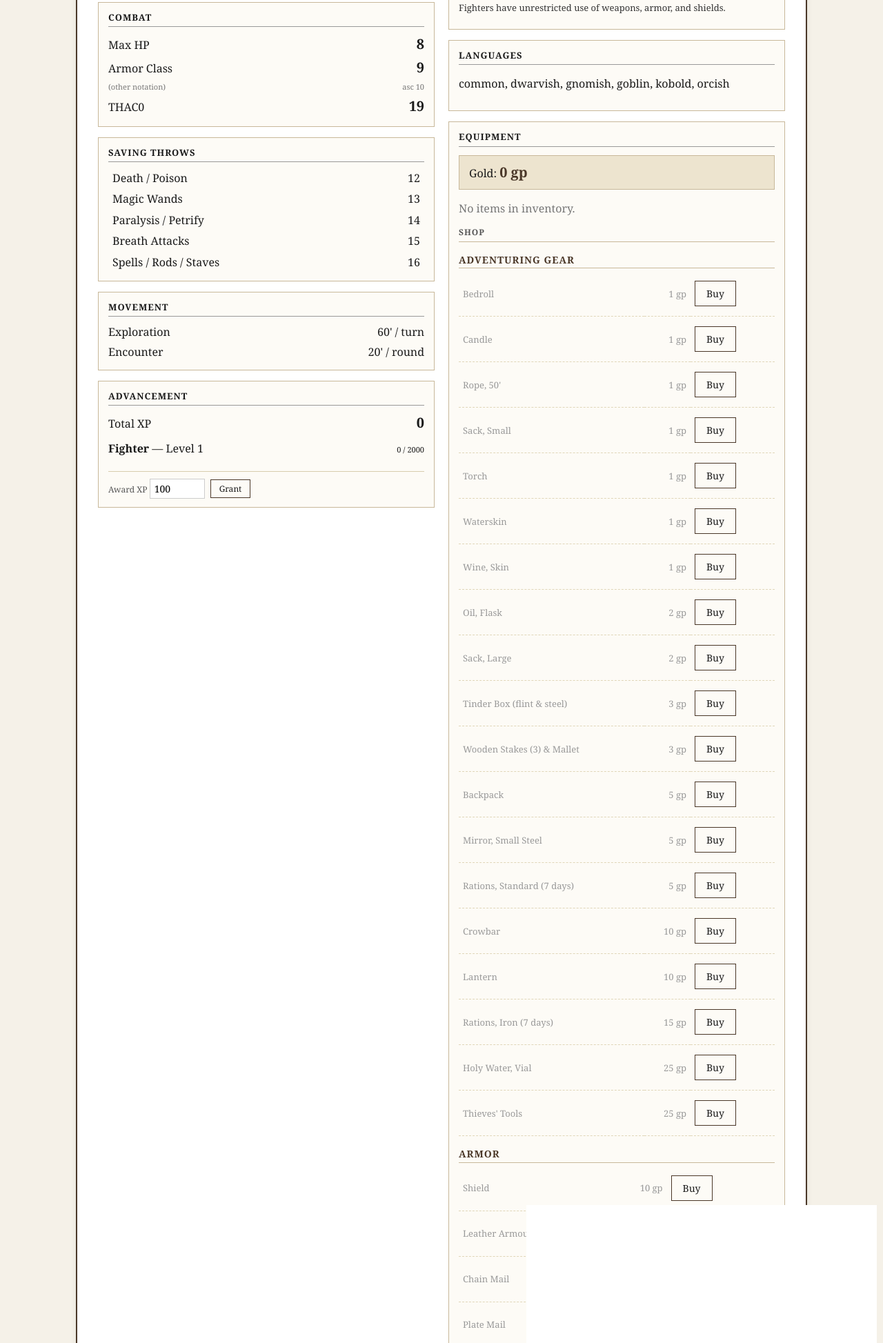
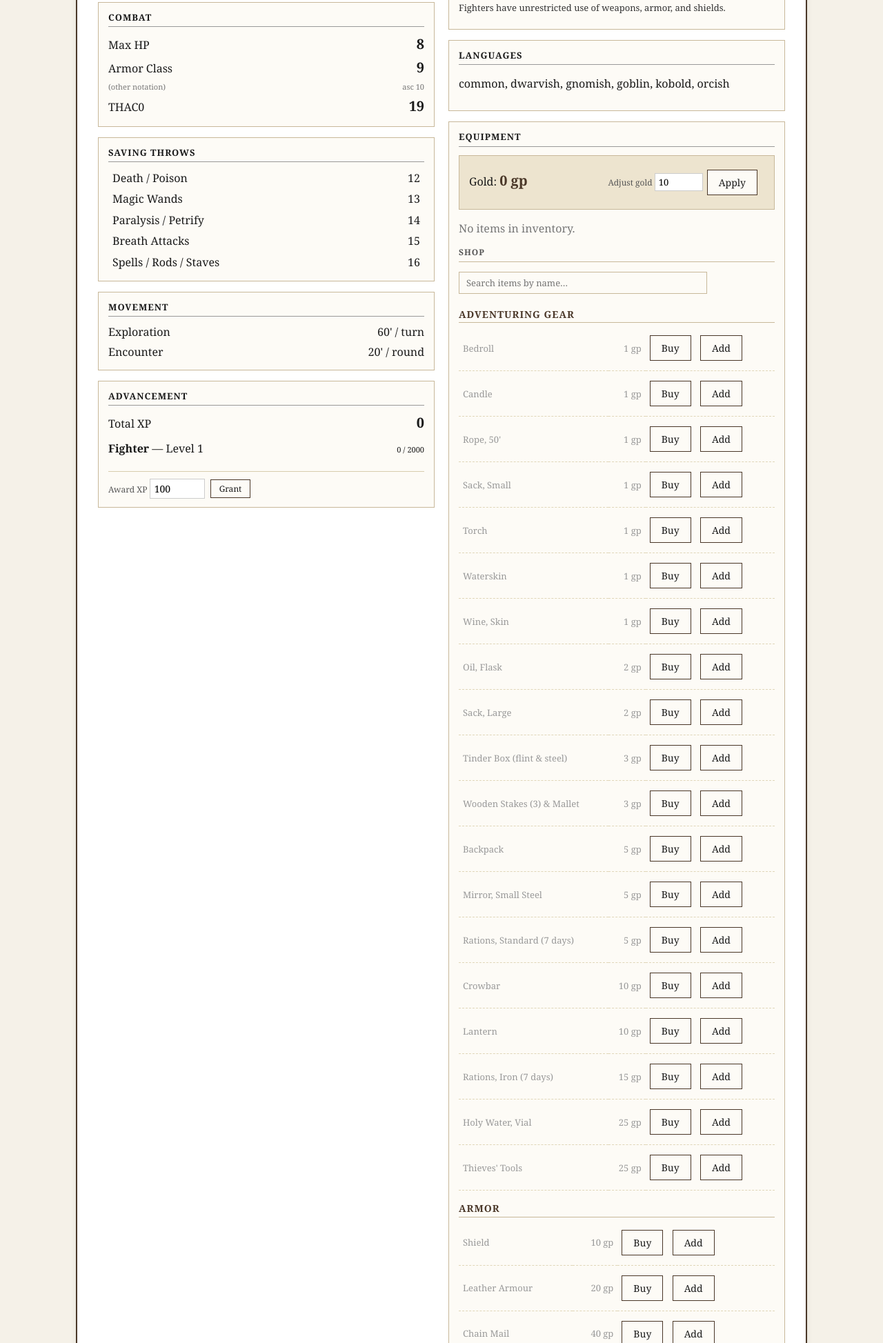
Before and after one commit to PaulWRoberts/aose_character_builder, a FastAPI app: page /character/thorin in a window 1280 px wide. Shown: the part 540-2487 px from the top of the page at 69% size. Run offline with FastAPI, Linux system fonts and the light colour scheme.

Commit message:
Shop UX: free Add button, search field, sheet gold-grant form
shop.py (already extended with add_free) is now reachable from both the
wizard equipment step and the live sheet via /equipment/add.  Adding
items this way preserves the starting-gold roll lock state, so a GM-
given torch doesnt count as the first purchase.

The shared partial gains:
  * A search input that filters .shop-row entries by name, with empty
    category headers hiding themselves automatically.  Pure JS, no
    server round-trip.
  * An Add button next to Buy for every shop item, regardless of
    affordability -- covers found loot and GM gifts.
  * A gold-grant form (gated on a new show_gold_grant context flag) so
    the sheet can adjust gold in either direction, parallel to the
    existing Award XP form.

New routes:
  * POST /character/{id}/gold (clamped at zero, like the XP grant)
  * POST /character/{id}/equipment/add
  * POST /wizard/{id}/equipment/add

41 equipment tests now passing; 319 overall.

Co-Authored-By: Claude Opus 4.7 <noreply@anthropic.com>

```diff
--- a/aose/engine/shop.py
+++ b/aose/engine/shop.py
@@ -121,6 +121,16 @@ def buy(inventory: list[str], gold: int, item_id: str,
     return ([*inventory, item_id], gold - cost)
 
 
+def add_free(inventory: list[str], item_id: str,
+             data: GameData) -> list[str]:
+    """Append ``item_id`` to ``inventory`` without changing gold — for items
+    granted by the GM, found as loot, or otherwise acquired off-ledger.
+    The complement of the ``drop`` removal mode."""
+    if item_id not in data.items:
+        raise UnknownItem(f"No item with id {item_id!r}")
+    return [*inventory, item_id]
+
+
 REMOVE_MODES = ("drop", "sell", "refund")
 
 
--- a/aose/web/routes.py
+++ b/aose/web/routes.py
@@ -10,6 +10,7 @@ from aose.engine.shop import (
     REMOVE_MODES,
     InsufficientGold,
     UnknownItem,
+    add_free as shop_add_free,
     buy as shop_buy,
     inventory_rows as shop_inventory_rows,
     remove as shop_remove,
@@ -71,6 +72,8 @@ async def character_sheet(request: Request, character_id: str):
             "remove_modes": REMOVE_MODES,
             "target_url_prefix": f"/character/{character_id}/equipment",
             "show_gold_reroll": False,
+            "show_gold_grant": True,
+            "gold_grant_url": f"/character/{character_id}/gold",
         },
     )
 
@@ -156,6 +159,16 @@ async def grant_xp(request: Request, character_id: str, amount: int = Form(...))
     return RedirectResponse(f"/character/{character_id}", status_code=303)
 
 
+@router.post("/character/{character_id}/gold")
+async def grant_gold(request: Request, character_id: str, amount: int = Form(...)):
+    """Add or subtract gold.  Clamped at zero — negative balances aren't a
+    thing in OSE, even if the GM claws back some treasure."""
+    spec = _load_spec_or_404(request, character_id)
+    spec.gold = max(0, spec.gold + amount)
+    save_character(character_id, spec, request.app.state.characters_dir)
+    return RedirectResponse(f"/character/{character_id}", status_code=303)
+
+
 @router.post("/character/{character_id}/level-up/{class_id}")
 async def level_up_class(request: Request, character_id: str, class_id: str):
     """Advance one class by a single level, rolling its hit die for the
@@ -187,6 +200,20 @@ async def equipment_buy(request: Request, character_id: str,
     return RedirectResponse(f"/character/{character_id}", status_code=303)
 
 
+@router.post("/character/{character_id}/equipment/add")
+async def equipment_add(request: Request, character_id: str,
+                        item_id: str = Form(...)):
+    """Add an item to inventory without spending gold — covers GM-given gear,
+    found loot, and similar off-ledger acquisitions."""
+    spec = _load_spec_or_404(request, character_id)
+    try:
+        spec.inventory = shop_add_free(spec.inventory, item_id, request.app.state.game_data)
+    except UnknownItem as e:
+        raise HTTPException(400, str(e))
+    save_character(character_id, spec, request.app.state.characters_dir)
+    return RedirectResponse(f"/character/{character_id}", status_code=303)
+
+
 @router.post("/character/{character_id}/equipment/remove")
 async def equipment_remove(request: Request, character_id: str,
                            item_id: str = Form(...),
--- a/aose/web/static/sheet.css
+++ b/aose/web/static/sheet.css
@@ -688,6 +688,32 @@ button {
     padding-bottom: 2px;
 }
 
+.shop-search {
+    width: 100%;
+    max-width: 360px;
+    padding: 6px 10px;
+    margin: 8px 0 4px 0;
+    border: 1px solid #c8b89a;
+    background: #fdfbf6;
+    font-family: Georgia, serif;
+    font-size: 13px;
+}
+
+.grant-gold-form {
+    display: inline-flex;
+    align-items: center;
+    gap: 6px;
+    margin-left: auto;
+}
+
+.grant-gold-form input[type="number"] {
+    width: 70px;
+    padding: 3px 5px;
+    border: 1px solid #ccc;
+    font-family: Georgia, serif;
+    font-size: 13px;
+}
+
 /* ── Print/no-print pair ─────────────────────────────────── */
 
 .print-only {
--- a/aose/web/templates/_equipment_ui.html
+++ b/aose/web/templates/_equipment_ui.html
@@ -5,7 +5,9 @@
      - gold_locked         bool   (re-roll button hidden when true)
      - inventory_rows      list[InventoryRow]
      - shop                list[ShopCategory]
-     - show_gold_reroll    bool   (only the wizard turns this on)
+     - show_gold_reroll    bool   (wizard only — for the starting-gold reroll)
+     - show_gold_grant     bool   (sheet only — for the +/- gold form)
+     - gold_grant_url      str    (sheet only — POST target for the grant form)
 #}
 
 <div class="equipment-header">
@@ -16,6 +18,15 @@
     </form>
     {% elif show_gold_reroll and gold_locked %}
     <span class="muted small">Starting roll locked &mdash; a purchase has been made.</span>
+    {% endif %}
+
+    {% if show_gold_grant %}
+    <form method="post" action="{{ gold_grant_url }}" class="grant-gold-form inline-form">
+        <label class="grant-xp-label">Adjust gold
+            <input type="number" name="amount" value="10" step="5">
+        </label>
+        <button type="submit">Apply</button>
+    </form>
     {% endif %}
 </div>
 
@@ -50,18 +61,29 @@
 {% endif %}
 
 <h3 class="subhead">Shop</h3>
+<input type="text" id="shop-search" class="shop-search"
+       placeholder="Search items by name…"
+       aria-label="Search items">
+
 {% for category in shop %}
-<h4 class="shop-category">{{ category.name }}</h4>
-<table class="shop-table">
+<h4 class="shop-category" data-shop-category="{{ category.id }}">{{ category.name }}</h4>
+<table class="shop-table" data-shop-category="{{ category.id }}">
     <tbody>
     {% for item in category.items %}
-        <tr class="{% if item.cost_gp > gold %}out-of-reach{% endif %}">
+        <tr class="shop-row {% if item.cost_gp > gold %}out-of-reach{% endif %}"
+            data-shop-name="{{ item.name | lower }}">
             <td>{{ item.name }}</td>
             <td class="num">{{ item.cost_gp | int }} gp</td>
             <td>
                 <form method="post" action="{{ target_url_prefix }}/buy" class="inline-form">
                     <input type="hidden" name="item_id" value="{{ item.id }}">
-                    <button type="submit" {% if item.cost_gp > gold %}disabled{% endif %}>Buy</button>
+                    <button type="submit"
+                            {% if item.cost_gp > gold %}disabled{% endif %}>Buy</button>
+                </form>
+                <form method="post" action="{{ target_url_prefix }}/add" class="inline-form">
+                    <input type="hidden" name="item_id" value="{{ item.id }}">
+                    <button type="submit"
+                            title="Add to inventory without spending gold (GM gift / found loot)">Add</button>
                 </form>
             </td>
         </tr>
@@ -69,3 +91,31 @@
     </tbody>
 </table>
 {% endfor %}
+
+<script>
+    // Client-side filter for the shop.  Server-side ordering is preserved;
+    // we just hide rows whose data-shop-name doesn't match the query, and
+    // hide category headers + tables that end up entirely empty.
+    (function () {
+        const input = document.getElementById('shop-search');
+        if (!input) return;
+        const rows = document.querySelectorAll('.shop-row');
+        function applyFilter() {
+            const q = input.value.trim().toLowerCase();
+            const visibleByCat = {};
+            rows.forEach(row => {
+                const matches = !q || row.dataset.shopName.includes(q);
+                row.style.display = matches ? '' : 'none';
+                if (matches) {
+                    const cat = row.closest('table').dataset.shopCategory;
+                    visibleByCat[cat] = (visibleByCat[cat] || 0) + 1;
+                }
+            });
+            document.querySelectorAll('[data-shop-category]').forEach(el => {
+                const cat = el.dataset.shopCategory;
+                el.style.display = (visibleByCat[cat] || 0) > 0 ? '' : 'none';
+            });
+        }
+        input.addEventListener('input', applyFilter);
+    })();
+</script>
--- a/aose/web/wizard.py
+++ b/aose/web/wizard.py
@@ -23,6 +23,7 @@ from aose.engine.shop import (
     InsufficientGold,
     REMOVE_MODES,
     UnknownItem,
+    add_free as shop_add_free,
     buy as shop_buy,
     inventory_rows,
     remove as shop_remove,
@@ -946,6 +947,20 @@ async def post_equipment_buy(request: Request, draft_id: str, item_id: str = For
     return _redirect(f"/wizard/{draft_id}/equipment")
 
 
+@router.post("/{draft_id}/equipment/add")
+async def post_equipment_add(request: Request, draft_id: str, item_id: str = Form(...)):
+    """Add an item to inventory without paying — keeps the starting-gold roll
+    unlocked since no purchase happened."""
+    draft = _load(request, draft_id)
+    data = request.app.state.game_data
+    try:
+        draft["inventory"] = shop_add_free(draft.get("inventory", []), item_id, data)
+    except UnknownItem as e:
+        raise HTTPException(400, str(e))
+    save_draft(draft_id, draft, _drafts_dir(request))
+    return _redirect(f"/wizard/{draft_id}/equipment")
+
+
 @router.post("/{draft_id}/equipment/remove")
 async def post_equipment_remove(request: Request, draft_id: str,
                                 item_id: str = Form(...),
```
Also changed, not shown: tests/test_equipment.py (+84 -0 lines).
